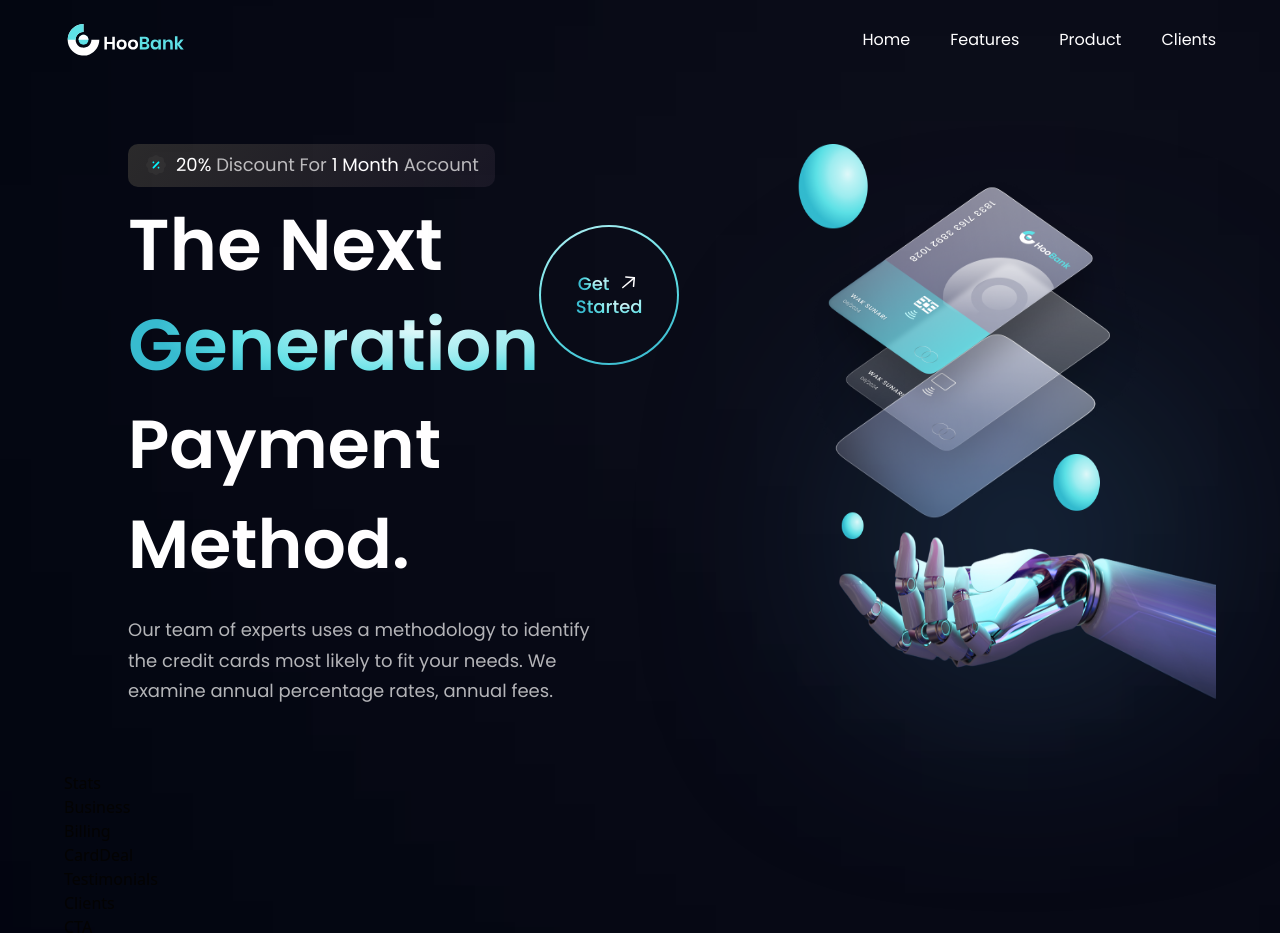
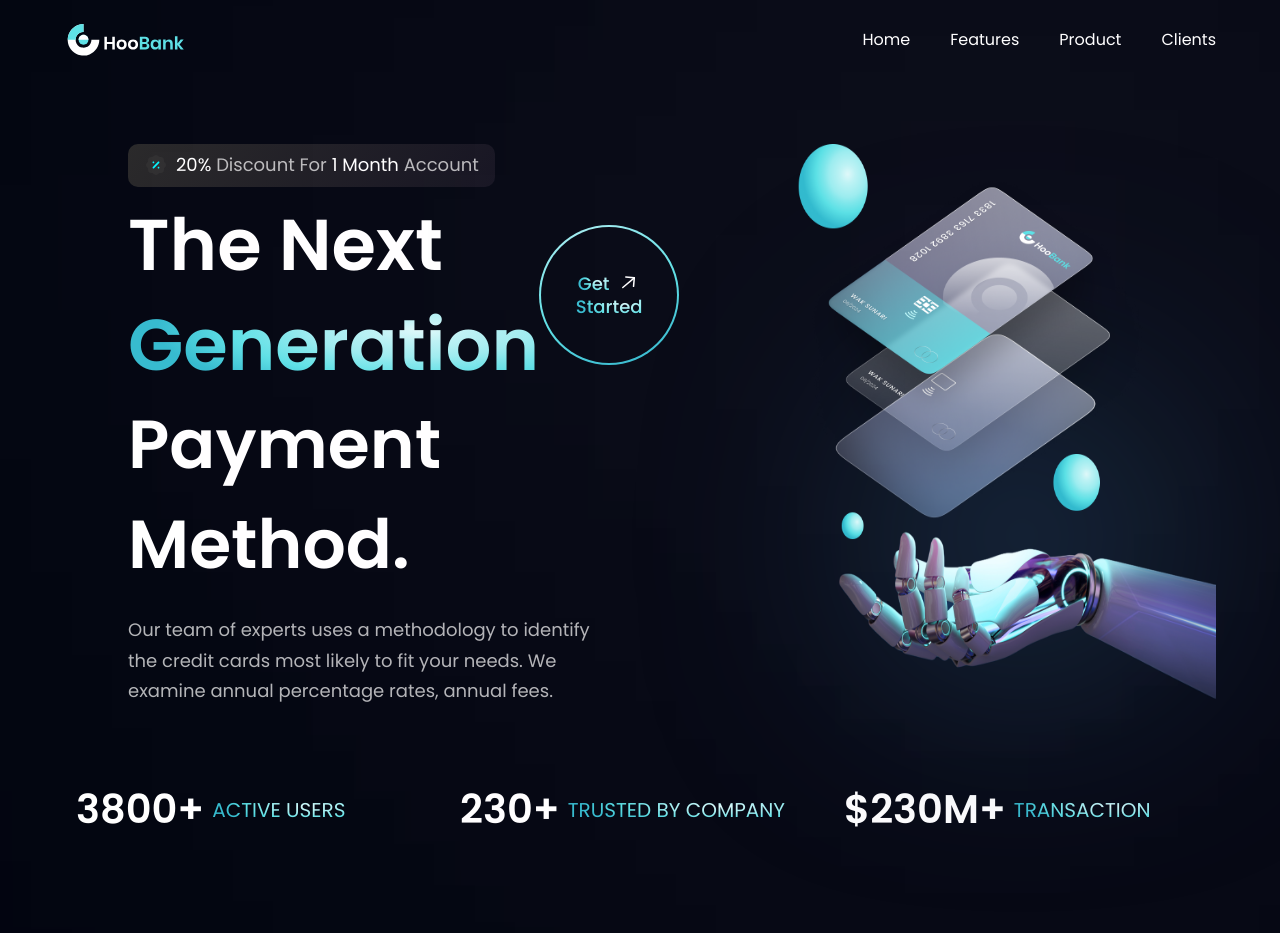
Before and after one commit to JoesephEgbenchong/HooBank-JSMastery, a React (Create React App) app: page / in a window 1280 px wide. Shown: the top 933 px of the page. Built offline with nearby package versions, Linux system fonts and the light colour scheme.

Commit message:
Implemented stats section

```diff
--- a/src/components/Navbar.jsx
+++ b/src/components/Navbar.jsx
@@ -11,7 +11,7 @@
   return (
     <nav className='flex w-full py-6 justify-between items-center navbar'>
       {/** Start of Navbar implementation for Desktop services */}
-      <img src={logo} alt='hoobank' className='w-[124px] h-[32px]' />
+      <img src={logo} alt='hoobank' className='w-[124px] h-[32px] cursor-pointer' />
 
       <ul className='list-none sm:flex hidden justify-end items-center'>
         {navLinks.map((nav, index) => (
--- a/src/components/Stats.jsx
+++ b/src/components/Stats.jsx
@@ -1,7 +1,21 @@
 import React from 'react'
+import styles from '../styles'
+import { stats } from '../constants'
 
 export default function Stats() {
   return (
-    <div>Stats</div>
+    <section className={`${styles.flexCenter} flex-row flex-wrap sm:mb-20 mb-6`}>
+      {stats.map((stat, index) => (
+      <div key={stat.id} className={`flex flex-row justify-start flex-1 items-center m-3`}>
+        <h4 className='font-poppins font-semibold xs:text-[40px] text-[30px] xs:leading-[53px] leading-[43px] text-white'>
+          {stat.value}
+        </h4>
+        <p className='font-poppins font-normal xs:text-[20px] text-[15px] xs:leading-[26px] leading-[21px] text-gradient ml-2 uppercase'>
+          {stat.title}
+        </p>
+        {/** {index === stats.length-1 ? " " : <div className='h-[10px] border border-white ml-10 hidden md:block'></div>} */}
+      </div>
+      ))}
+    </section>
   )
 }
--- a/src/constants/index.js
+++ b/src/constants/index.js
@@ -73,7 +73,7 @@
 export const stats = [
   {
     id: "stats-1",
-    title: "User Active",
+    title: "Active Users",
     value: "3800+",
   },
   {
```
